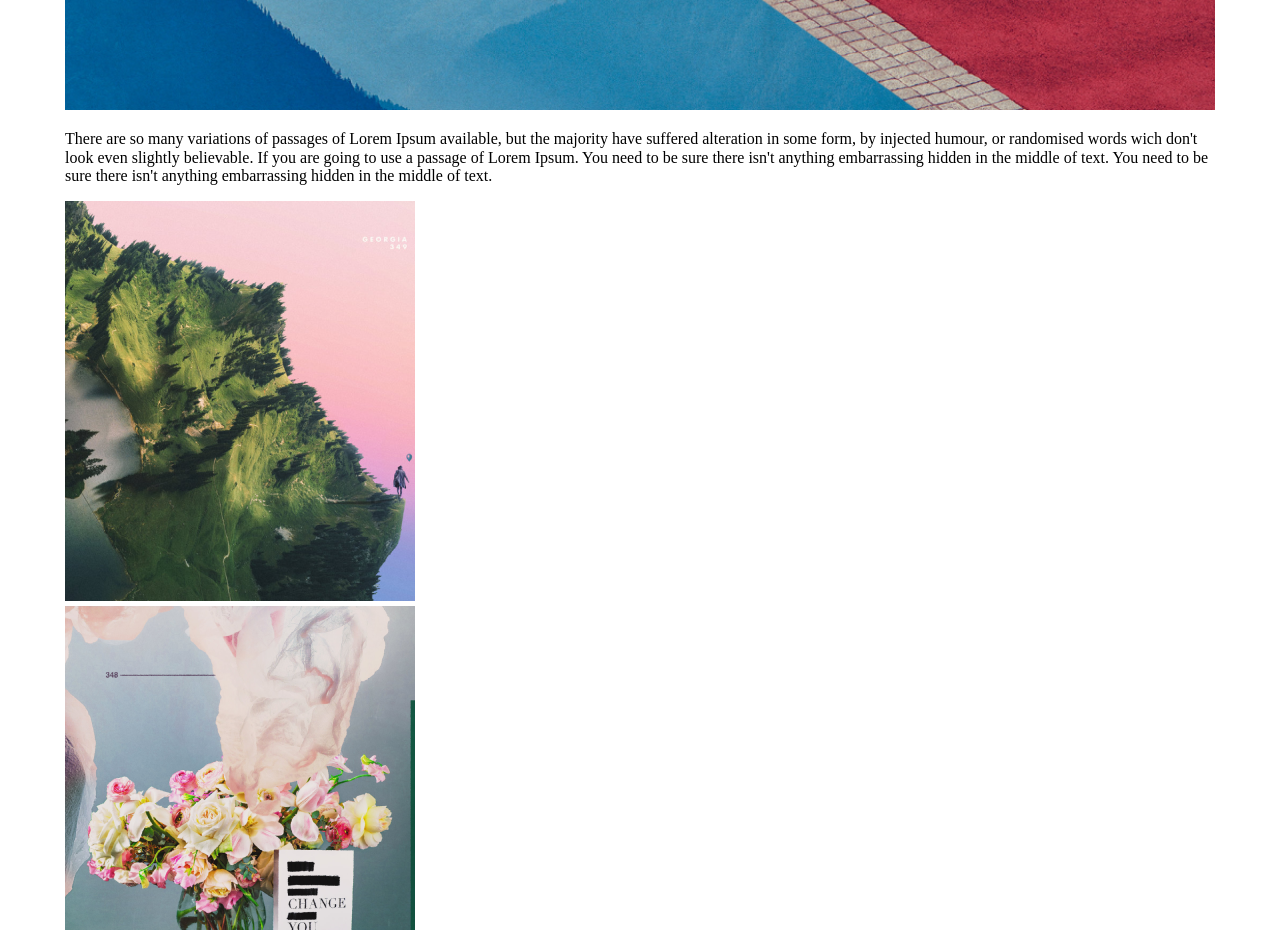
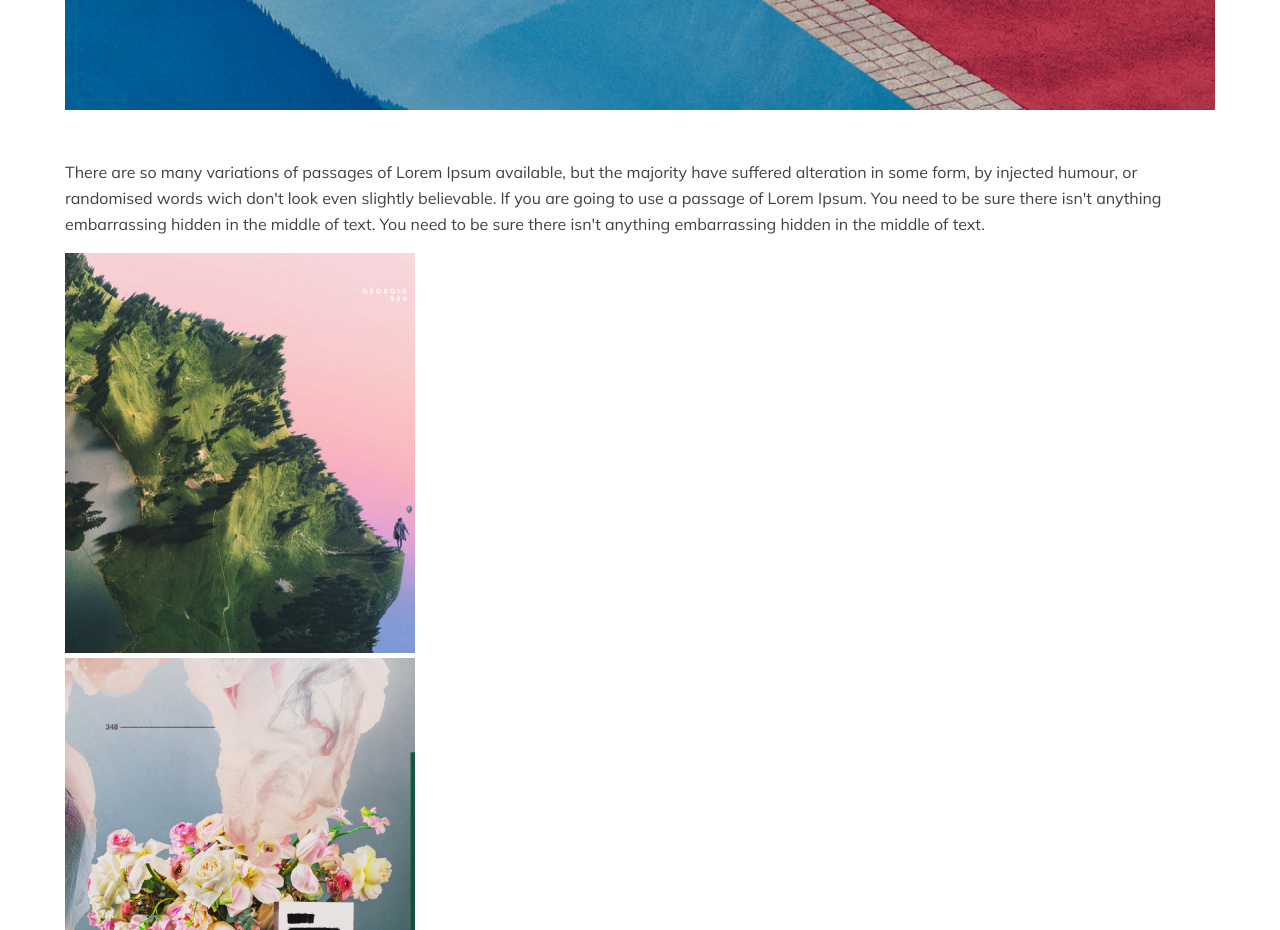
Before and after one commit to GrumblePuddle/Genesis-design, a plain HTML site: page project.html in a window 1280 px wide. Shown: the part 1240-2170 px from the top of the page. Drawn offline with nearby package versions, Linux system fonts and the light colour scheme; files that its build step writes are made by us from their sources; a web font is replaced by a local one.

Commit message:
section-3 complete

```diff
--- a/styles/project.scss
+++ b/styles/project.scss
@@ -58,5 +58,8 @@
 }
 
 .section-3 {
-
+    margin-top: 45px;
+    p {
+        @include paragraphtext(0.8);
+    }
 }
```
Also changed, not shown: styles/project.css, 1 other file.
